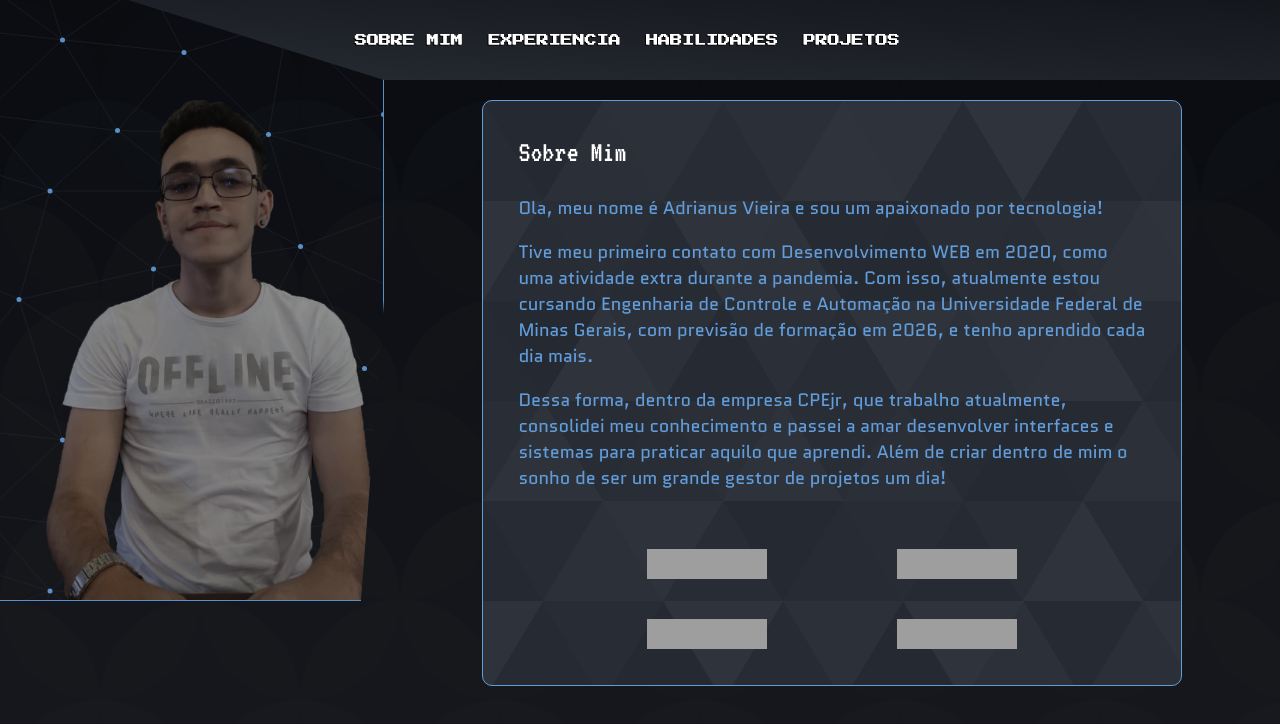
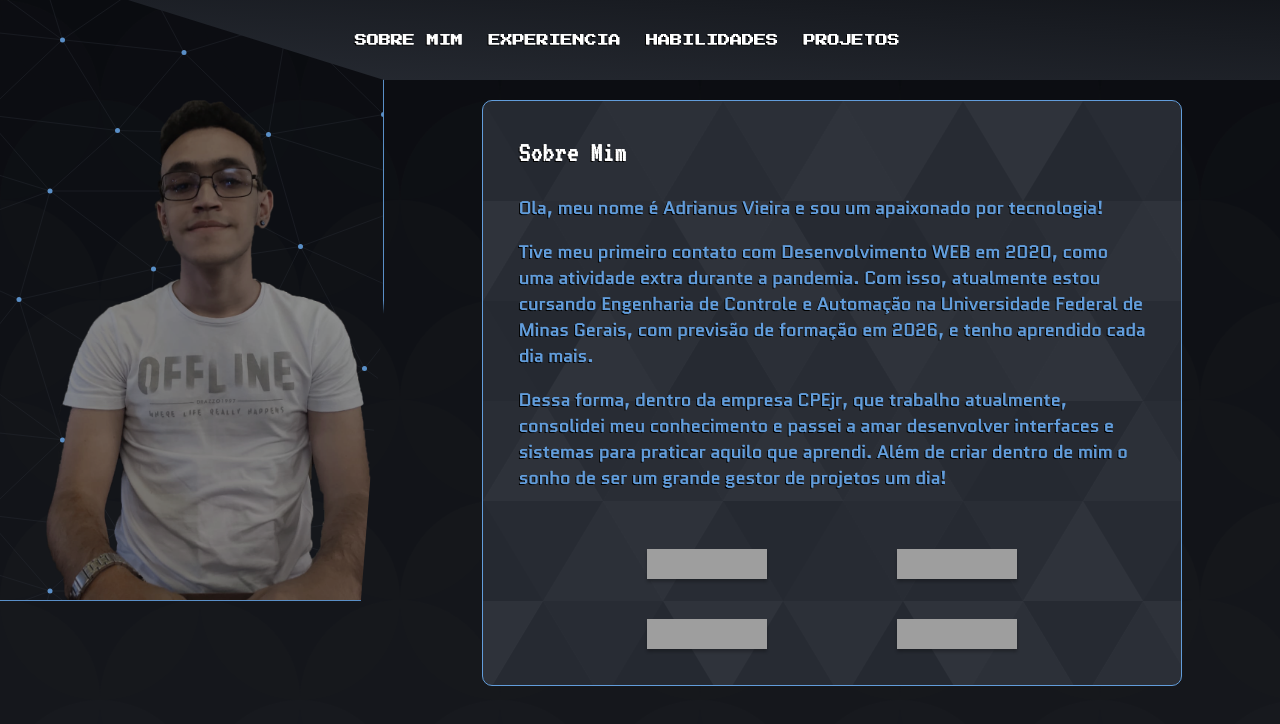
Before and after one commit to AdrianusVieira/portfolio, a plain HTML site: page index.html in a window 1280 px wide. Shown: the top 724 px of the page. Drawn offline with nearby package versions, Linux system fonts and the light colour scheme; grey boxes are pictures that could not be loaded.

Commit message:
feat: text shadow

```diff
--- a/index.html
+++ b/index.html
@@ -39,7 +39,7 @@
       <div class="sobre-quadrant">
         <div class="sobre-area" id="sobre-area">
           <a class="sobre-title">Sobre Mim</a>
-          <a class="sobre-text"
+          <a class="sobre-text" id="sobre-text"
             ><p>
               Ola, meu nome é Adrianus Vieira e sou um apaixonado por
               tecnologia!
@@ -90,11 +90,13 @@
     <script>
       window.addEventListener("scroll", function () {
         var header = document.querySelector("header");
-        header.classList.toggle("scrolled", window.scrollY > 2);
+        header.classList.toggle("scrolled", window.scrollY > 80);
         var photoArea = document.getElementById("photo-area");
-        photoArea.classList.toggle("scrolled", window.scrollY > 2);
+        photoArea.classList.toggle("scrolled", window.scrollY > 80);
         var sobreArea = document.getElementById("sobre-area");
-        sobreArea.classList.toggle("scrolled", window.scrollY > 2);
+        sobreArea.classList.toggle("scrolled", window.scrollY > 80);
+        var sobreText = document.getElementById("sobre-text");
+        sobreText.classList.toggle("scrolled", window.scrollY > 80);
       });
     </script>
   </body>
--- a/style.css
+++ b/style.css
@@ -90,7 +90,8 @@ body {
   flex-direction: column;
   justify-content: flex-end;
   align-items: flex-end;
-  opacity: 90%;
+  opacity: 90%;,
+    0px -3px 3px rgba(255, 255, 255, 0.4);
 }
 .photo-area.scrolled {
   border-bottom: var(--secundaria) solid 1px;
@@ -136,12 +137,18 @@ body {
   font-family: "VT323-Regular";
   font-size: 30px;
   color: var(--branco);
+  text-shadow: 0.5px -0.5px 0 #fff, -1px 1px 0 #000;
 }
 .sobre-text {
   padding-top: 10px;
   font-family: "Quantico-Regular";
   font-size: 18px;
   color: var(--texto);
+  text-shadow: 0.5px -0.5px 0 var(--texto), -1px 1px 0 #000;
+}
+.sobre-text.scrolled{
+  color: var(--secundaria);
+  text-shadow: 0.5px -0.5px 0 var(--secundaria), -1px 1px 0 #000;
 }
 .sobre-badges {
   width: 100%;
@@ -154,6 +161,7 @@ body {
 .badge {
   width: 120px;
   height: 30px;
+  box-shadow: 0px 3px 3px rgba(0, 0, 0, 0.25)
 }
 .badge:hover{
   cursor: pointer;
```
